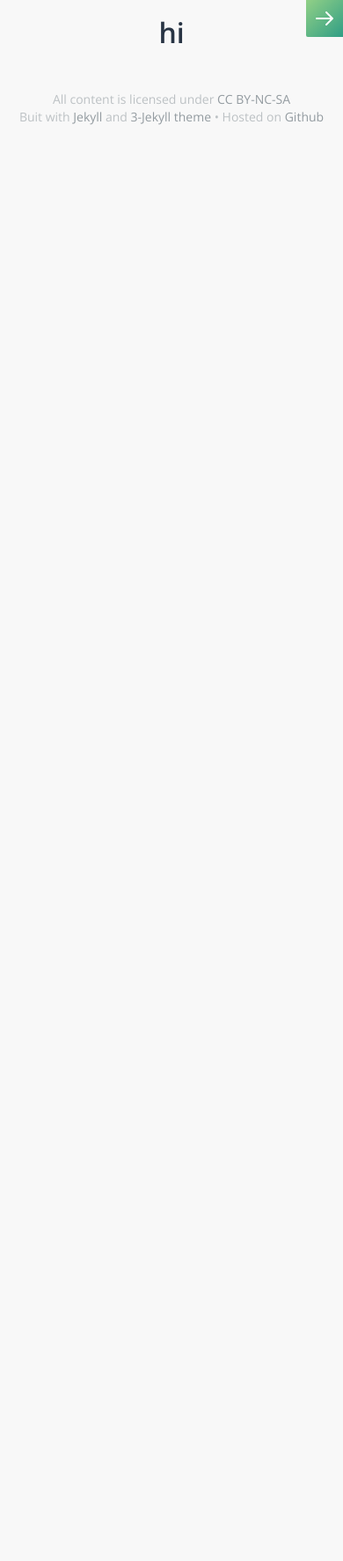
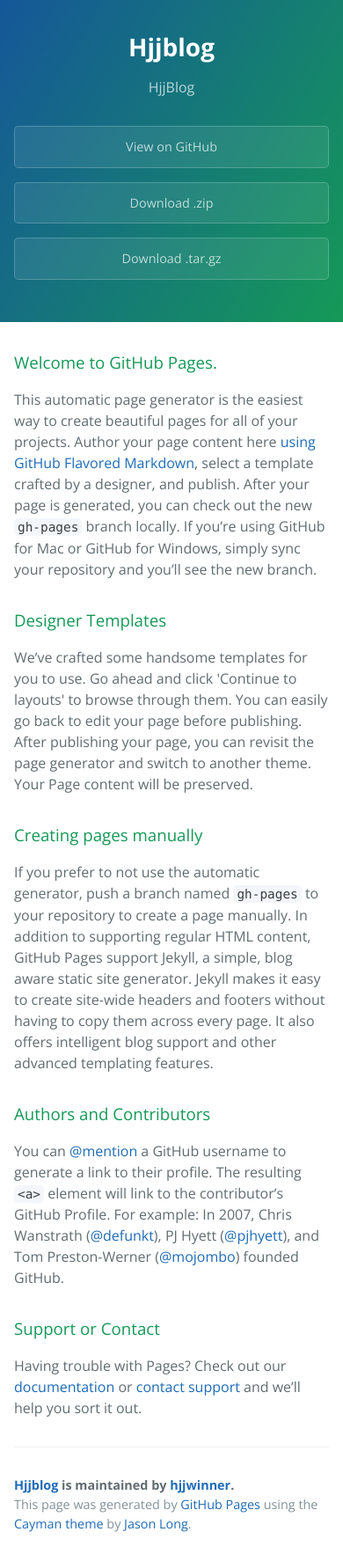
Before and after one commit to hjjwinner/HjjBlog, a Jekyll site: the page index.html, which Jekyll copies as it is, in a window 390 px wide. Shown: the whole page at 88% size. Built offline with Jekyll 4.4.1, drawn with Linux system fonts in a browser that asks for light colours; some web fonts are replaced; before the commit the page ends 900 px from its top, so only the background shows below that.

Commit message:
Create gh-pages branch via GitHub

```diff
--- a/index.html
+++ b/index.html
@@ -1,6 +1,57 @@
----
-layout: default
----
-<div id="home" class="container">
-  <h1>hi</h1>
-</div>
+<!DOCTYPE html>
+<html lang="en-us">
+  <head>
+    <meta charset="UTF-8">
+    <title>Hjjblog by hjjwinner</title>
+    <meta name="viewport" content="width=device-width, initial-scale=1">
+    <link rel="stylesheet" type="text/css" href="stylesheets/normalize.css" media="screen">
+    <link href='http://fonts.googleapis.com/css?family=Open+Sans:400,700' rel='stylesheet' type='text/css'>
+    <link rel="stylesheet" type="text/css" href="stylesheets/stylesheet.css" media="screen">
+    <link rel="stylesheet" type="text/css" href="stylesheets/github-light.css" media="screen">
+  </head>
+  <body>
+    <section class="page-header">
+      <h1 class="project-name">Hjjblog</h1>
+      <h2 class="project-tagline">HjjBlog</h2>
+      <a href="https://github.com/hjjwinner/HjjBlog" class="btn">View on GitHub</a>
+      <a href="https://github.com/hjjwinner/HjjBlog/zipball/master" class="btn">Download .zip</a>
+      <a href="https://github.com/hjjwinner/HjjBlog/tarball/master" class="btn">Download .tar.gz</a>
+    </section>
+
+    <section class="main-content">
+      <h3>
+<a id="welcome-to-github-pages" class="anchor" href="#welcome-to-github-pages" aria-hidden="true"><span class="octicon octicon-link"></span></a>Welcome to GitHub Pages.</h3>
+
+<p>This automatic page generator is the easiest way to create beautiful pages for all of your projects. Author your page content here <a href="https://guides.github.com/features/mastering-markdown/">using GitHub Flavored Markdown</a>, select a template crafted by a designer, and publish. After your page is generated, you can check out the new <code>gh-pages</code> branch locally. If you’re using GitHub for Mac or GitHub for Windows, simply sync your repository and you’ll see the new branch.</p>
+
+<h3>
+<a id="designer-templates" class="anchor" href="#designer-templates" aria-hidden="true"><span class="octicon octicon-link"></span></a>Designer Templates</h3>
+
+<p>We’ve crafted some handsome templates for you to use. Go ahead and click 'Continue to layouts' to browse through them. You can easily go back to edit your page before publishing. After publishing your page, you can revisit the page generator and switch to another theme. Your Page content will be preserved.</p>
+
+<h3>
+<a id="creating-pages-manually" class="anchor" href="#creating-pages-manually" aria-hidden="true"><span class="octicon octicon-link"></span></a>Creating pages manually</h3>
+
+<p>If you prefer to not use the automatic generator, push a branch named <code>gh-pages</code> to your repository to create a page manually. In addition to supporting regular HTML content, GitHub Pages support Jekyll, a simple, blog aware static site generator. Jekyll makes it easy to create site-wide headers and footers without having to copy them across every page. It also offers intelligent blog support and other advanced templating features.</p>
+
+<h3>
+<a id="authors-and-contributors" class="anchor" href="#authors-and-contributors" aria-hidden="true"><span class="octicon octicon-link"></span></a>Authors and Contributors</h3>
+
+<p>You can <a href="https://github.com/blog/821" class="user-mention">@mention</a> a GitHub username to generate a link to their profile. The resulting <code>&lt;a&gt;</code> element will link to the contributor’s GitHub Profile. For example: In 2007, Chris Wanstrath (<a href="https://github.com/defunkt" class="user-mention">@defunkt</a>), PJ Hyett (<a href="https://github.com/pjhyett" class="user-mention">@pjhyett</a>), and Tom Preston-Werner (<a href="https://github.com/mojombo" class="user-mention">@mojombo</a>) founded GitHub.</p>
+
+<h3>
+<a id="support-or-contact" class="anchor" href="#support-or-contact" aria-hidden="true"><span class="octicon octicon-link"></span></a>Support or Contact</h3>
+
+<p>Having trouble with Pages? Check out our <a href="https://help.github.com/pages">documentation</a> or <a href="https://github.com/contact">contact support</a> and we’ll help you sort it out.</p>
+
+      <footer class="site-footer">
+        <span class="site-footer-owner"><a href="https://github.com/hjjwinner/HjjBlog">Hjjblog</a> is maintained by <a href="https://github.com/hjjwinner">hjjwinner</a>.</span>
+
+        <span class="site-footer-credits">This page was generated by <a href="https://pages.github.com">GitHub Pages</a> using the <a href="https://github.com/jasonlong/cayman-theme">Cayman theme</a> by <a href="https://twitter.com/jasonlong">Jason Long</a>.</span>
+      </footer>
+
+    </section>
+
+
+  </body>
+</html>
--- /dev/null
+++ b/stylesheets/github-light.css
@@ -0,0 +1,115 @@
+/*
+   Copyright 2014 GitHub Inc.
+
+   Licensed under the Apache License, Version 2.0 (the "License");
+   you may not use this file except in compliance with the License.
+   You may obtain a copy of the License at
+
+       http://www.apache.org/licenses/LICENSE-2.0
+
+   Unless required by applicable law or agreed to in writing, software
+   distributed under the License is distributed on an "AS IS" BASIS,
+   WITHOUT WARRANTIES OR CONDITIONS OF ANY KIND, either express or implied.
+   See the License for the specific language governing permissions and
+   limitations under the License.
+
+*/
+
+.pl-c /* comment */ {
+  color: #969896;
+}
+
+.pl-c1      /* constant, markup.raw, meta.diff.header, meta.module-reference, meta.property-name, support, support.constant, support.variable, variable.other.constant */,
+.pl-s .pl-v /* string variable */ {
+  color: #0086b3;
+}
+
+.pl-e  /* entity */,
+.pl-en /* entity.name */ {
+  color: #795da3;
+}
+
+.pl-s .pl-s1 /* string source */,
+.pl-smi      /* storage.modifier.import, storage.modifier.package, storage.type.java, variable.other, variable.parameter.function */ {
+  color: #333;
+}
+
+.pl-ent /* entity.name.tag */ {
+  color: #63a35c;
+}
+
+.pl-k /* keyword, storage, storage.type */ {
+  color: #a71d5d;
+}
+
+.pl-pds              /* punctuation.definition.string, string.regexp.character-class */,
+.pl-s                /* string */,
+.pl-s .pl-pse .pl-s1 /* string punctuation.section.embedded source */,
+.pl-sr               /* string.regexp */,
+.pl-sr .pl-cce       /* string.regexp constant.character.escape */,
+.pl-sr .pl-sra       /* string.regexp string.regexp.arbitrary-repitition */,
+.pl-sr .pl-sre       /* string.regexp source.ruby.embedded */ {
+  color: #183691;
+}
+
+.pl-v /* variable */ {
+  color: #ed6a43;
+}
+
+.pl-id /* invalid.deprecated */ {
+  color: #b52a1d;
+}
+
+.pl-ii /* invalid.illegal */ {
+  background-color: #b52a1d;
+  color: #f8f8f8;
+}
+
+.pl-sr .pl-cce /* string.regexp constant.character.escape */ {
+  color: #63a35c;
+  font-weight: bold;
+}
+
+.pl-ml /* markup.list */ {
+  color: #693a17;
+}
+
+.pl-mh        /* markup.heading */,
+.pl-mh .pl-en /* markup.heading entity.name */,
+.pl-ms        /* meta.separator */ {
+  color: #1d3e81;
+  font-weight: bold;
+}
+
+.pl-mq /* markup.quote */ {
+  color: #008080;
+}
+
+.pl-mi /* markup.italic */ {
+  color: #333;
+  font-style: italic;
+}
+
+.pl-mb /* markup.bold */ {
+  color: #333;
+  font-weight: bold;
+}
+
+.pl-md /* markup.deleted, meta.diff.header.from-file */ {
+  background-color: #ffecec;
+  color: #bd2c00;
+}
+
+.pl-mi1 /* markup.inserted, meta.diff.header.to-file */ {
+  background-color: #eaffea;
+  color: #55a532;
+}
+
+.pl-mdr /* meta.diff.range */ {
+  color: #795da3;
+  font-weight: bold;
+}
+
+.pl-mo /* meta.output */ {
+  color: #1d3e81;
+}
--- /dev/null
+++ b/stylesheets/stylesheet.css
@@ -0,0 +1,245 @@
+* {
+  box-sizing: border-box; }
+
+body {
+  padding: 0;
+  margin: 0;
+  font-family: "Open Sans", "Helvetica Neue", Helvetica, Arial, sans-serif;
+  font-size: 16px;
+  line-height: 1.5;
+  color: #606c71; }
+
+a {
+  color: #1e6bb8;
+  text-decoration: none; }
+  a:hover {
+    text-decoration: underline; }
+
+.btn {
+  display: inline-block;
+  margin-bottom: 1rem;
+  color: rgba(255, 255, 255, 0.7);
+  background-color: rgba(255, 255, 255, 0.08);
+  border-color: rgba(255, 255, 255, 0.2);
+  border-style: solid;
+  border-width: 1px;
+  border-radius: 0.3rem;
+  transition: color 0.2s, background-color 0.2s, border-color 0.2s; }
+  .btn + .btn {
+    margin-left: 1rem; }
+
+.btn:hover {
+  color: rgba(255, 255, 255, 0.8);
+  text-decoration: none;
+  background-color: rgba(255, 255, 255, 0.2);
+  border-color: rgba(255, 255, 255, 0.3); }
+
+@media screen and (min-width: 64em) {
+  .btn {
+    padding: 0.75rem 1rem; } }
+
+@media screen and (min-width: 42em) and (max-width: 64em) {
+  .btn {
+    padding: 0.6rem 0.9rem;
+    font-size: 0.9rem; } }
+
+@media screen and (max-width: 42em) {
+  .btn {
+    display: block;
+    width: 100%;
+    padding: 0.75rem;
+    font-size: 0.9rem; }
+    .btn + .btn {
+      margin-top: 1rem;
+      margin-left: 0; } }
+
+.page-header {
+  color: #fff;
+  text-align: center;
+  background-color: #159957;
+  background-image: linear-gradient(120deg, #155799, #159957); }
+
+@media screen and (min-width: 64em) {
+  .page-header {
+    padding: 5rem 6rem; } }
+
+@media screen and (min-width: 42em) and (max-width: 64em) {
+  .page-header {
+    padding: 3rem 4rem; } }
+
+@media screen and (max-width: 42em) {
+  .page-header {
+    padding: 2rem 1rem; } }
+
+.project-name {
+  margin-top: 0;
+  margin-bottom: 0.1rem; }
+
+@media screen and (min-width: 64em) {
+  .project-name {
+    font-size: 3.25rem; } }
+
+@media screen and (min-width: 42em) and (max-width: 64em) {
+  .project-name {
+    font-size: 2.25rem; } }
+
+@media screen and (max-width: 42em) {
+  .project-name {
+    font-size: 1.75rem; } }
+
+.project-tagline {
+  margin-bottom: 2rem;
+  font-weight: normal;
+  opacity: 0.7; }
+
+@media screen and (min-width: 64em) {
+  .project-tagline {
+    font-size: 1.25rem; } }
+
+@media screen and (min-width: 42em) and (max-width: 64em) {
+  .project-tagline {
+    font-size: 1.15rem; } }
+
+@media screen and (max-width: 42em) {
+  .project-tagline {
+    font-size: 1rem; } }
+
+.main-content :first-child {
+  margin-top: 0; }
+.main-content img {
+  max-width: 100%; }
+.main-content h1, .main-content h2, .main-content h3, .main-content h4, .main-content h5, .main-content h6 {
+  margin-top: 2rem;
+  margin-bottom: 1rem;
+  font-weight: normal;
+  color: #159957; }
+.main-content p {
+  margin-bottom: 1em; }
+.main-content code {
+  padding: 2px 4px;
+  font-family: Consolas, "Liberation Mono", Menlo, Courier, monospace;
+  font-size: 0.9rem;
+  color: #383e41;
+  background-color: #f3f6fa;
+  border-radius: 0.3rem; }
+.main-content pre {
+  padding: 0.8rem;
+  margin-top: 0;
+  margin-bottom: 1rem;
+  font: 1rem Consolas, "Liberation Mono", Menlo, Courier, monospace;
+  color: #567482;
+  word-wrap: normal;
+  background-color: #f3f6fa;
+  border: solid 1px #dce6f0;
+  border-radius: 0.3rem; }
+  .main-content pre > code {
+    padding: 0;
+    margin: 0;
+    font-size: 0.9rem;
+    color: #567482;
+    word-break: normal;
+    white-space: pre;
+    background: transparent;
+    border: 0; }
+.main-content .highlight {
+  margin-bottom: 1rem; }
+  .main-content .highlight pre {
+    margin-bottom: 0;
+    word-break: normal; }
+.main-content .highlight pre, .main-content pre {
+  padding: 0.8rem;
+  overflow: auto;
+  font-size: 0.9rem;
+  line-height: 1.45;
+  border-radius: 0.3rem; }
+.main-content pre code, .main-content pre tt {
+  display: inline;
+  max-width: initial;
+  padding: 0;
+  margin: 0;
+  overflow: initial;
+  line-height: inherit;
+  word-wrap: normal;
+  background-color: transparent;
+  border: 0; }
+  .main-content pre code:before, .main-content pre code:after, .main-content pre tt:before, .main-content pre tt:after {
+    content: normal; }
+.main-content ul, .main-content ol {
+  margin-top: 0; }
+.main-content blockquote {
+  padding: 0 1rem;
+  margin-left: 0;
+  color: #819198;
+  border-left: 0.3rem solid #dce6f0; }
+  .main-content blockquote > :first-child {
+    margin-top: 0; }
+  .main-content blockquote > :last-child {
+    margin-bottom: 0; }
+.main-content table {
+  display: block;
+  width: 100%;
+  overflow: auto;
+  word-break: normal;
+  word-break: keep-all; }
+  .main-content table th {
+    font-weight: bold; }
+  .main-content table th, .main-content table td {
+    padding: 0.5rem 1rem;
+    border: 1px solid #e9ebec; }
+.main-content dl {
+  padding: 0; }
+  .main-content dl dt {
+    padding: 0;
+    margin-top: 1rem;
+    font-size: 1rem;
+    font-weight: bold; }
+  .main-content dl dd {
+    padding: 0;
+    margin-bottom: 1rem; }
+.main-content hr {
+  height: 2px;
+  padding: 0;
+  margin: 1rem 0;
+  background-color: #eff0f1;
+  border: 0; }
+
+@media screen and (min-width: 64em) {
+  .main-content {
+    max-width: 64rem;
+    padding: 2rem 6rem;
+    margin: 0 auto;
+    font-size: 1.1rem; } }
+
+@media screen and (min-width: 42em) and (max-width: 64em) {
+  .main-content {
+    padding: 2rem 4rem;
+    font-size: 1.1rem; } }
+
+@media screen and (max-width: 42em) {
+  .main-content {
+    padding: 2rem 1rem;
+    font-size: 1rem; } }
+
+.site-footer {
+  padding-top: 2rem;
+  margin-top: 2rem;
+  border-top: solid 1px #eff0f1; }
+
+.site-footer-owner {
+  display: block;
+  font-weight: bold; }
+
+.site-footer-credits {
+  color: #819198; }
+
+@media screen and (min-width: 64em) {
+  .site-footer {
+    font-size: 1rem; } }
+
+@media screen and (min-width: 42em) and (max-width: 64em) {
+  .site-footer {
+    font-size: 1rem; } }
+
+@media screen and (max-width: 42em) {
+  .site-footer {
+    font-size: 0.9rem; } }
```
Also changed, not shown: params.json (added, +1 -0 lines), stylesheets/normalize.css (added).
